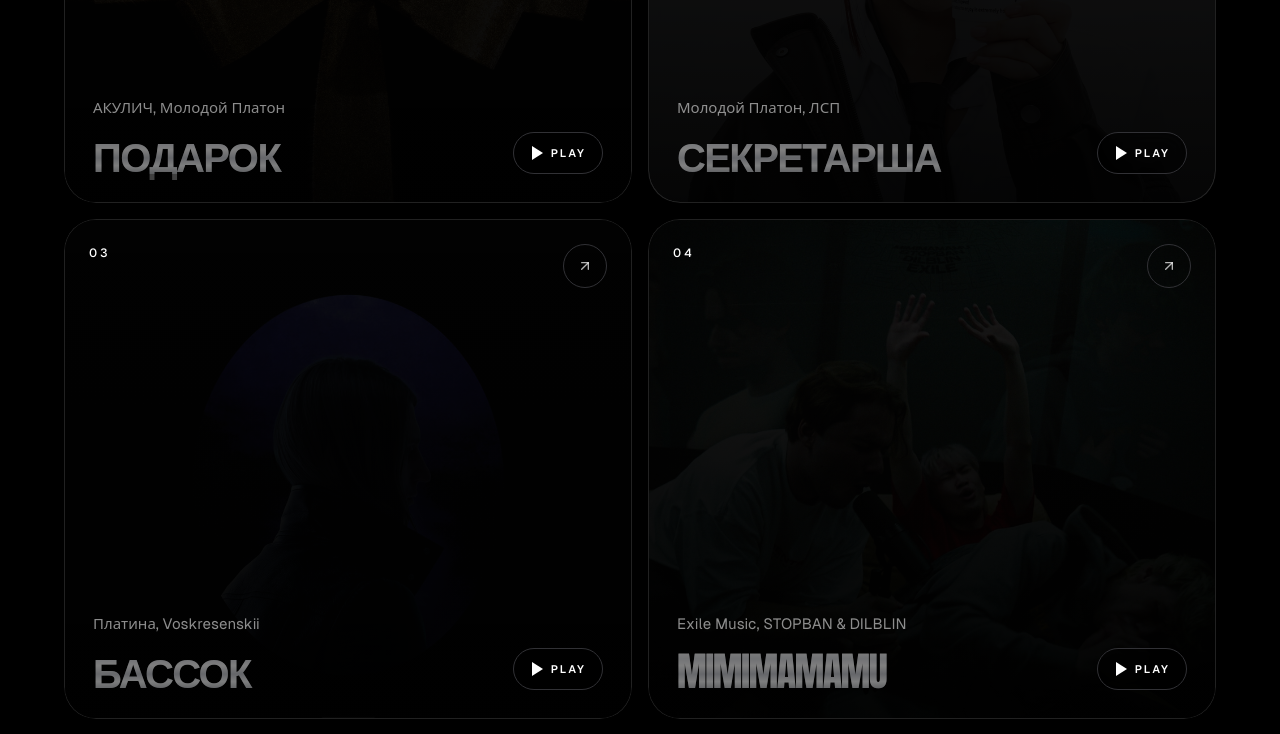
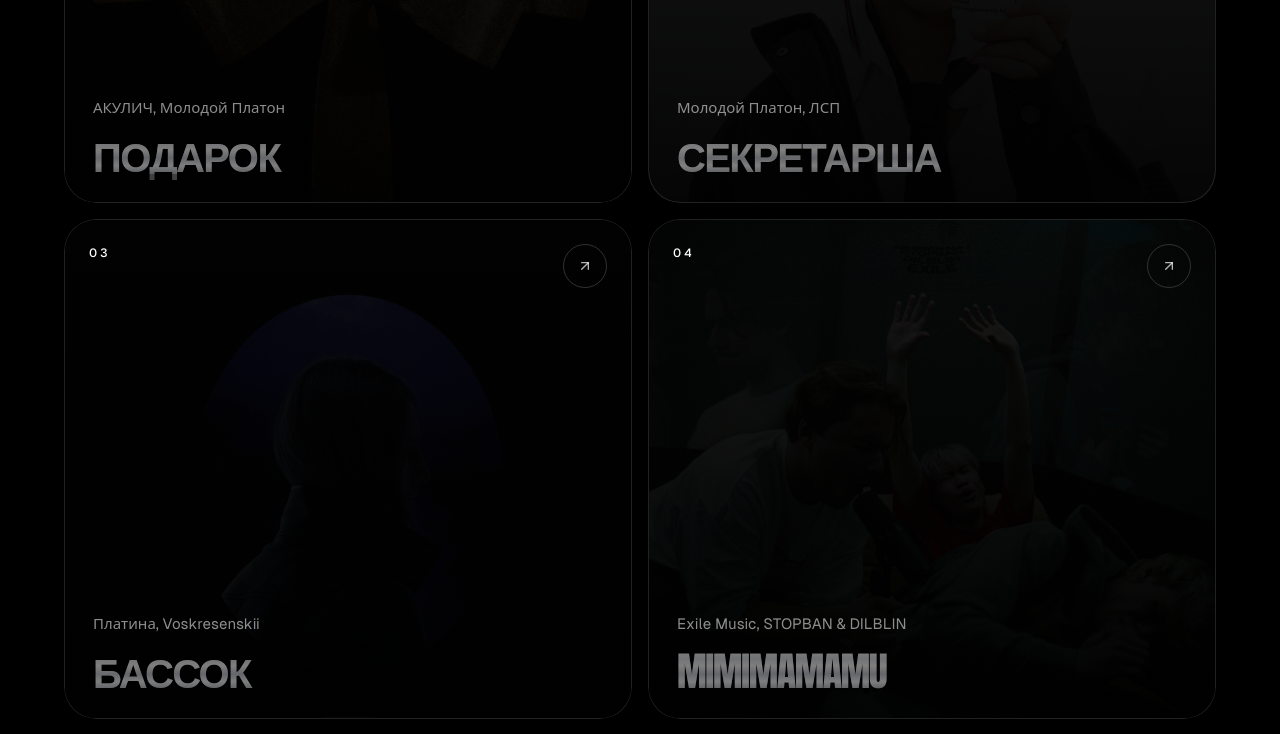
Before and after one commit to YaroslavSigidin/PULSAR, a React (Vite) app: page / in a window 1280 px wide. Shown: the part 4280-5014 px from the top of the page. Built offline with nearby package versions, Linux system fonts and the light colour scheme; no server answers.

Commit message:
Center case player control on hover

```diff
--- a/src/components/sections/CasesSection.tsx
+++ b/src/components/sections/CasesSection.tsx
@@ -148,7 +148,7 @@ function CaseCard({
           onClick={onPlayerToggle}
           aria-label={isPlaying ? `Остановить ${track.title}` : `Включить ${track.title}`}
           aria-pressed={isPlaying}
-          className="absolute bottom-6 right-6 z-20 inline-flex items-center gap-2 rounded-full border border-white/18 bg-black/45 px-4 py-3 text-[11px] font-semibold uppercase tracking-[0.16em] text-white/82 backdrop-blur-md transition duration-300 hover:border-white/36 hover:bg-white hover:text-black md:bottom-7 md:right-7"
+          className="absolute left-1/2 top-1/2 z-20 inline-flex -translate-x-1/2 -translate-y-1/2 items-center gap-2 rounded-full border border-white/18 bg-black/55 px-5 py-3.5 text-[11px] font-semibold uppercase tracking-[0.16em] text-white/86 opacity-0 shadow-[0_18px_48px_rgba(0,0,0,0.38)] backdrop-blur-md transition duration-300 hover:border-white/36 hover:bg-white hover:text-black group-hover:opacity-100 group-focus-within:opacity-100"
         >
           <span
             aria-hidden="true"
```
